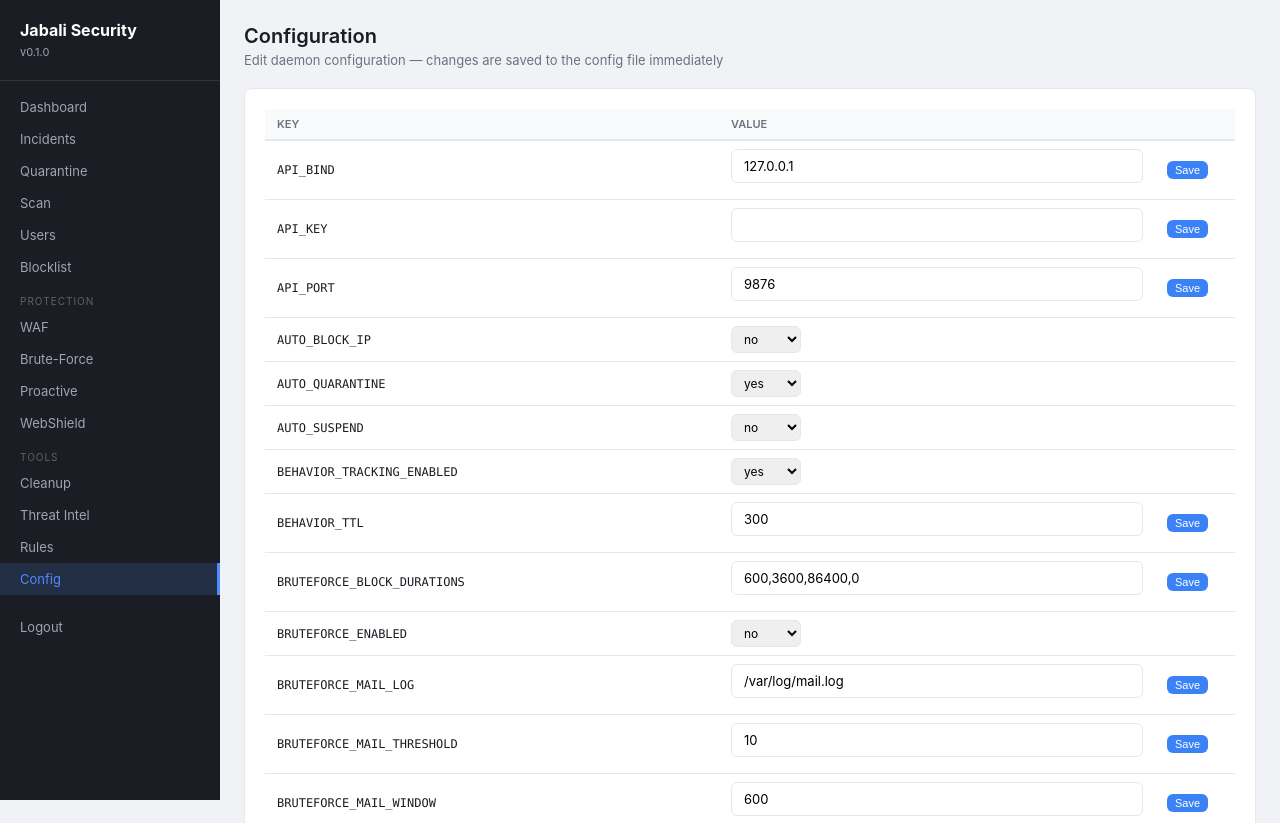
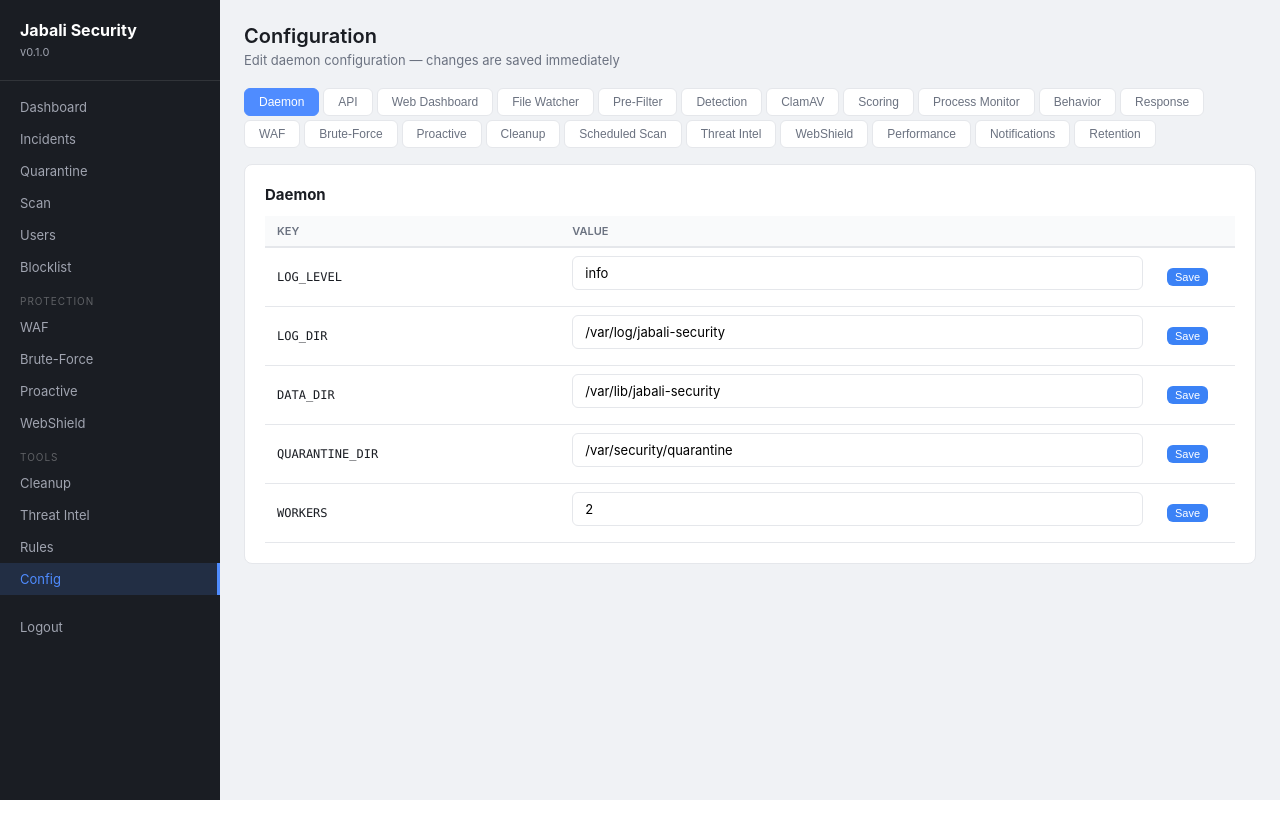
Before and after one commit to shukiv/jabali-security, a Flask app: page /config in a window 1280 px wide. Shown: the top 823 px of the page. After the commit the page ends 800 px from the top, so only its background shows below. Run offline with Flask 3, Linux system fonts and the light colour scheme; the visitor is signed in with stand-in values (Sample User, id 1).

Commit message:
Config page: organize settings into tabbed categories
21 categories: Daemon, API, Web, File Watcher, Pre-Filter, Detection,
ClamAV, Scoring, Process Monitor, Behavior, Response, WAF, Brute-Force,
Proactive, Cleanup, Scheduled Scan, Threat Intel, WebShield, Performance,
Notifications, Retention. Tab switching via vanilla JS.

```diff
--- a/web/templates/config.html
+++ b/web/templates/config.html
@@ -3,7 +3,7 @@
 {% block content %}
 <div class="page-header">
     <h1>Configuration</h1>
-    <p>Edit daemon configuration — changes are saved to the config file immediately</p>
+    <p>Edit daemon configuration — changes are saved immediately</p>
 </div>
 
 {% set bool_keys = ["HEURISTIC_ENABLED", "ENTROPY_ENABLED", "YARA_ENABLED", "PROCESS_MONITOR_ENABLED",
@@ -17,13 +17,45 @@
 
 {% set secret_keys = ["API_KEY"] %}
 
-<div class="card">
+{% set categories = {
+    "Daemon": ["LOG_LEVEL", "LOG_DIR", "DATA_DIR", "QUARANTINE_DIR", "WORKERS"],
+    "API": ["API_BIND", "API_PORT", "API_KEY"],
+    "Web Dashboard": ["WEB_ENABLED", "WEB_BIND", "WEB_PORT"],
+    "File Watcher": ["WATCH_DIRS", "WATCHER_BACKEND"],
+    "Pre-Filter": ["SCAN_EXTENSIONS", "MAX_FILE_SIZE", "SKIP_DIRS"],
+    "Detection": ["HEURISTIC_ENABLED", "ENTROPY_ENABLED", "ENTROPY_THRESHOLD", "YARA_ENABLED", "YARA_RULES_DIR"],
+    "ClamAV": ["CLAMAV_ENABLED", "CLAMAV_SOCKET", "FRESHCLAM_ON_UPDATE"],
+    "Scoring": ["SCORE_LOG", "SCORE_QUARANTINE", "SCORE_SUSPEND"],
+    "Process Monitor": ["PROCESS_MONITOR_ENABLED", "PROCESS_POLL_INTERVAL"],
+    "Behavior": ["BEHAVIOR_TRACKING_ENABLED", "BEHAVIOR_TTL"],
+    "Response": ["AUTO_QUARANTINE", "AUTO_SUSPEND", "AUTO_BLOCK_IP"],
+    "WAF": ["WAF_ENABLED", "WAF_AUDIT_LOG", "WAF_AUDIT_LOG_TYPE", "WAF_RULES_DIR", "WAF_OVERRIDES_FILE", "WAF_CRS_AUTO_UPDATE", "WAF_WEB_SERVER"],
+    "Brute-Force": ["BRUTEFORCE_ENABLED", "BRUTEFORCE_SSH_LOG", "BRUTEFORCE_MAIL_LOG", "BRUTEFORCE_STALWART_LOG", "BRUTEFORCE_SSH_THRESHOLD", "BRUTEFORCE_SSH_WINDOW", "BRUTEFORCE_MAIL_THRESHOLD", "BRUTEFORCE_MAIL_WINDOW", "BRUTEFORCE_BLOCK_DURATIONS", "FIREWALL_BACKEND", "BRUTEFORCE_WHITELIST_IPS"],
+    "Proactive": ["PROACTIVE_ENABLED", "PHP_HARDENING_ENABLED", "PHP_HARDENING_AUTO", "PROCESS_KILL_ENABLED", "PROCESS_KILL_THRESHOLD", "PROCESS_KILL_MIN_UID", "PROCESS_KILL_WHITELIST"],
+    "Cleanup": ["CLEANUP_ENABLED", "CLEANUP_AUTO", "CLEANUP_BACKUP_DIR", "CLEANUP_CMS_CHECKSUMS"],
+    "Scheduled Scan": ["SCHEDULED_SCAN_ENABLED", "SCHEDULED_SCAN_INTERVAL", "SCHEDULED_SCAN_PATHS"],
+    "Threat Intel": ["THREAT_INTEL_ENABLED", "THREAT_INTEL_UPDATE_INTERVAL", "THREAT_INTEL_FEEDS", "THREAT_INTEL_AUTO_BLOCK", "THREAT_INTEL_AUTO_BLOCK_THRESHOLD"],
+    "WebShield": ["WEBSHIELD_ENABLED", "WEBSHIELD_RATE_LIMIT", "WEBSHIELD_RATE_BURST", "WEBSHIELD_CHALLENGE_ENABLED", "WEBSHIELD_BOT_FILTERING", "WEBSHIELD_NGINX_CONF_DIR"],
+    "Performance": ["DB_SCANNER_ENABLED", "RAPIDSCAN_WORKERS", "RAPIDSCAN_MTIME_CACHE"],
+    "Notifications": ["NOTIFY_EMAIL", "NOTIFY_WEBHOOK", "NOTIFY_MIN_SEVERITY"],
+    "Retention": ["INCIDENT_RETAIN_DAYS"],
+} %}
+
+<div class="config-tabs">
+    {% for cat in categories %}
+    <button class="config-tab {% if loop.first %}active{% endif %}" onclick="showTab('{{ cat|replace(' ', '-') }}', this)">{{ cat }}</button>
+    {% endfor %}
+</div>
+
+{% for cat, keys in categories.items() %}
+<div class="config-panel card {% if not loop.first %}hidden{% endif %}" id="tab-{{ cat|replace(' ', '-') }}">
+    <h3>{{ cat }}</h3>
     <table>
-        <thead>
-            <tr><th>Key</th><th>Value</th><th style="width:80px"></th></tr>
-        </thead>
+        <thead><tr><th>Key</th><th>Value</th><th style="width:80px"></th></tr></thead>
         <tbody>
-            {% for key, value in config.items()|sort %}
+            {% for key in keys %}
+            {% if key in config %}
+            {% set value = config[key] %}
             <tr>
                 <td class="mono" style="font-size:12px">{{ key }}</td>
                 <td>
@@ -47,16 +79,30 @@
                     {% endif %}
                 </td>
             </tr>
-            {% else %}
-            <tr><td colspan="3" class="text-muted">No configuration data available.</td></tr>
+            {% endif %}
             {% endfor %}
         </tbody>
     </table>
 </div>
+{% endfor %}
 
 <style>
+.config-tabs { display: flex; flex-wrap: wrap; gap: 4px; margin-bottom: 16px; }
+.config-tab { padding: 6px 14px; border-radius: 6px; font-size: 12px; font-weight: 500; cursor: pointer; border: 1px solid var(--border); background: var(--card-bg); color: var(--text-muted); transition: all .15s; }
+.config-tab:hover { color: var(--text); border-color: var(--sidebar-active); }
+.config-tab.active { background: var(--sidebar-active); color: #fff; border-color: var(--sidebar-active); }
 .config-input { margin-bottom: 0; padding: 4px 8px; font-size: 12px; }
 .config-form { margin: 0; }
 select.config-input { width: auto; min-width: 70px; }
+.hidden { display: none; }
 </style>
+
+<script>
+function showTab(id, btn) {
+    document.querySelectorAll('.config-panel').forEach(p => p.classList.add('hidden'));
+    document.querySelectorAll('.config-tab').forEach(t => t.classList.remove('active'));
+    document.getElementById('tab-' + id).classList.remove('hidden');
+    btn.classList.add('active');
+}
+</script>
 {% endblock %}
```
